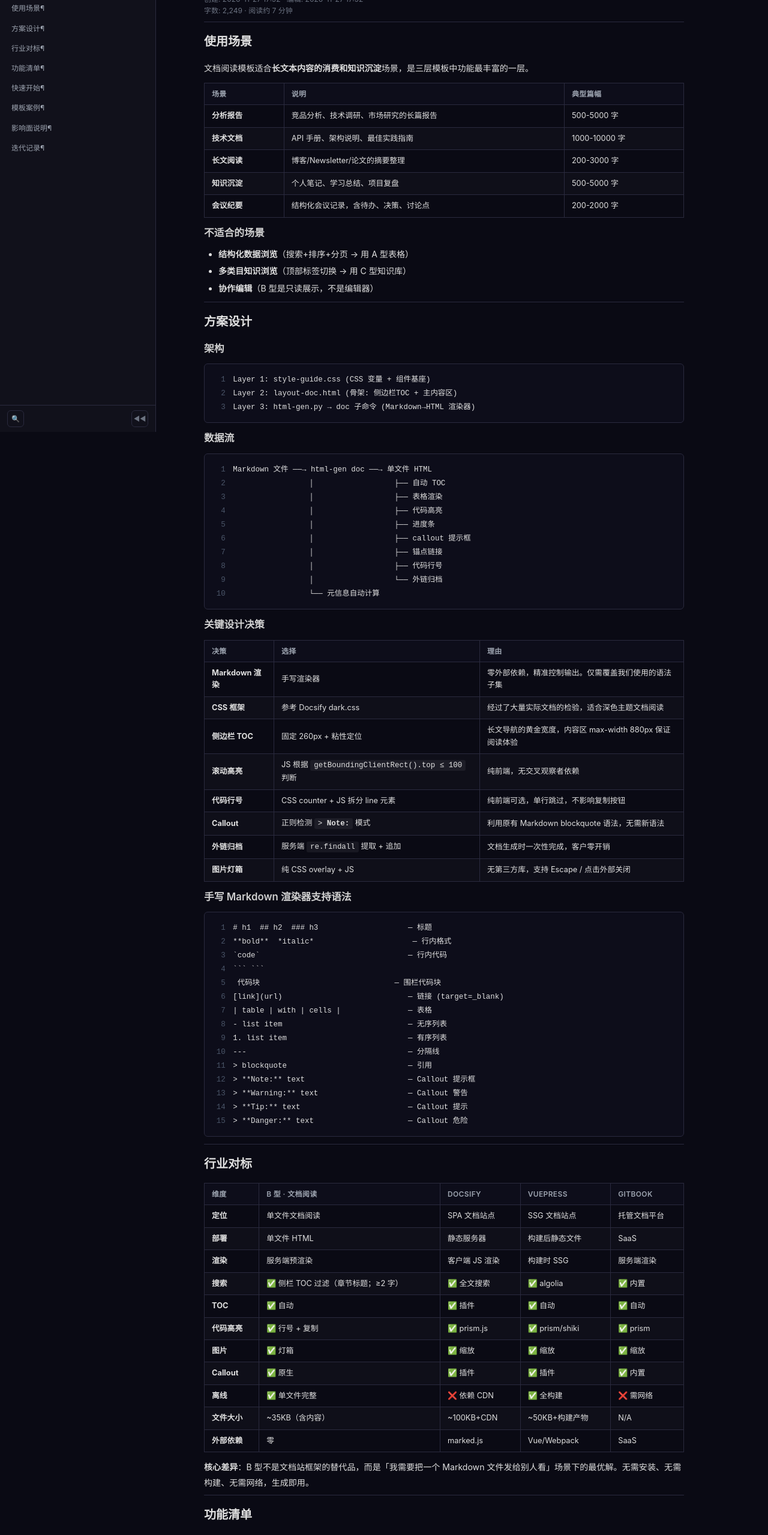
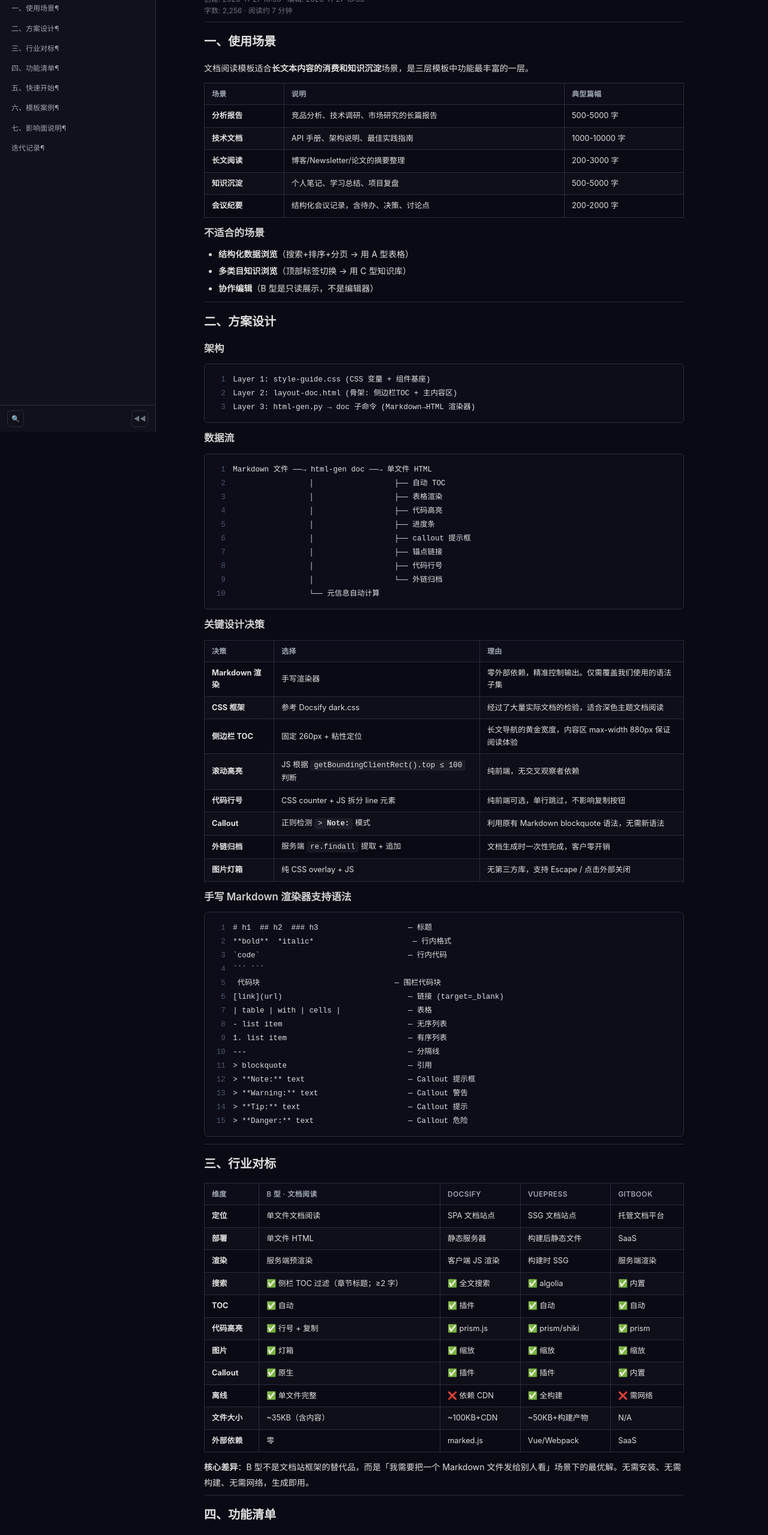
Before and after one commit to imjaden/html-gen.cli, a plain HTML site: page demos/doc-guide.html in a window 1280 px wide. Shown: the part 80-2639 px from the top of the page at 60% size. Drawn offline with Linux system fonts and the light colour scheme.

Commit message:
chore@release: rebuild guide pages + baseline for numbered h2 (HTML-GEN-CL048)
- 四份 guide 产物按新标题重渲（`doc` 模板，`--title` 剥离让 md h1 生效）
- `data/_render-baseline.json` 重建：钉子 50 / 实存 50 `verified=True`；`--check` 50/50、`--verify` 一致
- 其余 38 个产物零字节变化（未改模板行为）

```diff
--- a/demos/doc-guide.html
+++ b/demos/doc-guide.html
@@ -494,10 +494,10 @@ body:not(.show-toolbar) .github-corner, body:not(.show-toolbar) .github-corner-h
   <div class="doc-main" id="docMain">
     <div class="doc-header">
       <h1>📄 文档（模板B）</h1>
-      <div class="meta">创建: 2026-11-27 17:52 · 编辑: 2026-11-27 17:52<br>字数: 2,249 · 阅读约 7 分钟<span class="meta-path"> · 路径: <code>doc-guide.md</code></span></div>
+      <div class="meta">创建: 2026-11-27 18:53 · 编辑: 2026-11-27 18:53<br>字数: 2,256 · 阅读约 7 分钟<span class="meta-path"> · 路径: <code>doc-guide.md</code></span></div>
     </div>
     <div class="doc-body" id="docBody"><hr>
-<h2 id="使用场景">使用场景</h2>
+<h2 id="一-使用场景">一、使用场景</h2>
 <p>文档阅读模板适合<strong>长文本内容的消费和知识沉淀</strong>场景，是三层模板中功能最丰富的一层。</p>
 <table><thead><tr>
 <th>场景</th>
@@ -537,7 +537,7 @@ body:not(.show-toolbar) .github-corner, body:not(.show-toolbar) .github-corner-h
 <li><strong>协作编辑</strong>（B 型是只读展示，不是编辑器）</li>
 </ul>
 <hr>
-<h2 id="方案设计">方案设计</h2>
+<h2 id="二-方案设计">二、方案设计</h2>
 <h3 id="架构">架构</h3>
 <pre><code class="language-">Layer 1: style-guide.css (CSS 变量 + 组件基座)
 Layer 2: layout-doc.html (骨架: 侧边栏TOC + 主内容区)
@@ -617,7 +617,7 @@ Layer 3: html-gen.py → doc 子命令 (Markdown→HTML 渲染器)</code></pre>
 &gt; **Tip:** text                        — Callout 提示
 &gt; **Danger:** text                     — Callout 危险</code></pre>
 <hr>
-<h2 id="行业对标">行业对标</h2>
+<h2 id="三-行业对标">三、行业对标</h2>
 <table><thead><tr>
 <th>维度</th>
 <th>B 型 · 文档阅读</th>
@@ -705,7 +705,7 @@ Layer 3: html-gen.py → doc 子命令 (Markdown→HTML 渲染器)</code></pre>
 </tbody></table>
 <p><strong>核心差异</strong>：B 型不是文档站框架的替代品，而是「我需要把一个 Markdown 文件发给别人看」场景下的最优解。无需安装、无需构建、无需网络，生成即用。</p>
 <hr>
-<h2 id="功能清单">功能清单</h2>
+<h2 id="四-功能清单">四、功能清单</h2>
 <h3 id="已实现">已实现 ✅</h3>
 <table><thead><tr>
 <th>功能</th>
@@ -846,7 +846,7 @@ Layer 3: html-gen.py → doc 子命令 (Markdown→HTML 渲染器)</code></pre>
 </tr>
 </tbody></table>
 <hr>
-<h2 id="快速开始">快速开始</h2>
+<h2 id="五-快速开始">五、快速开始</h2>
 <pre><code class="language-shell"># 从 Markdown 生成文档
 html-gen doc -i report.md -o report.html
 
@@ -902,7 +902,7 @@ report.html?width=narrow</code></pre>
 <li><code>?t=</code> 时间戳用于绕过浏览器缓存，与展示参数正交</li>
 </ul>
 <hr>
-<h2 id="模板案例">模板案例</h2>
+<h2 id="六-模板案例">六、模板案例</h2>
 <p>该模板的精选案例（html-gen demo list ★ featured，路径相对 demos/）：</p>
 <table><thead><tr>
 <th>案例</th>
@@ -946,7 +946,7 @@ report.html?width=narrow</code></pre>
 </tr>
 </tbody></table>
 <hr>
-<h2 id="影响面说明">影响面说明</h2>
+<h2 id="七-影响面说明">七、影响面说明</h2>
 <blockquote>改本模板的能力/键/行为时按此表逐面清点；<strong>单源权威是 <code>documents/templates.md</code> §影响面矩阵</strong>（含判据命令与 1→8 标准流程），这里只列本模板落点。</blockquote>
 <table><thead><tr>
 <th>面</th>
```
Also changed, not shown: data/_render-baseline.json (+8 -8 lines), demos/knowledge-guide.html (+8 -8 lines), demos/slide-guide.html (+7 -7 lines), demos/table-guide.html (+8 -8 lines).
